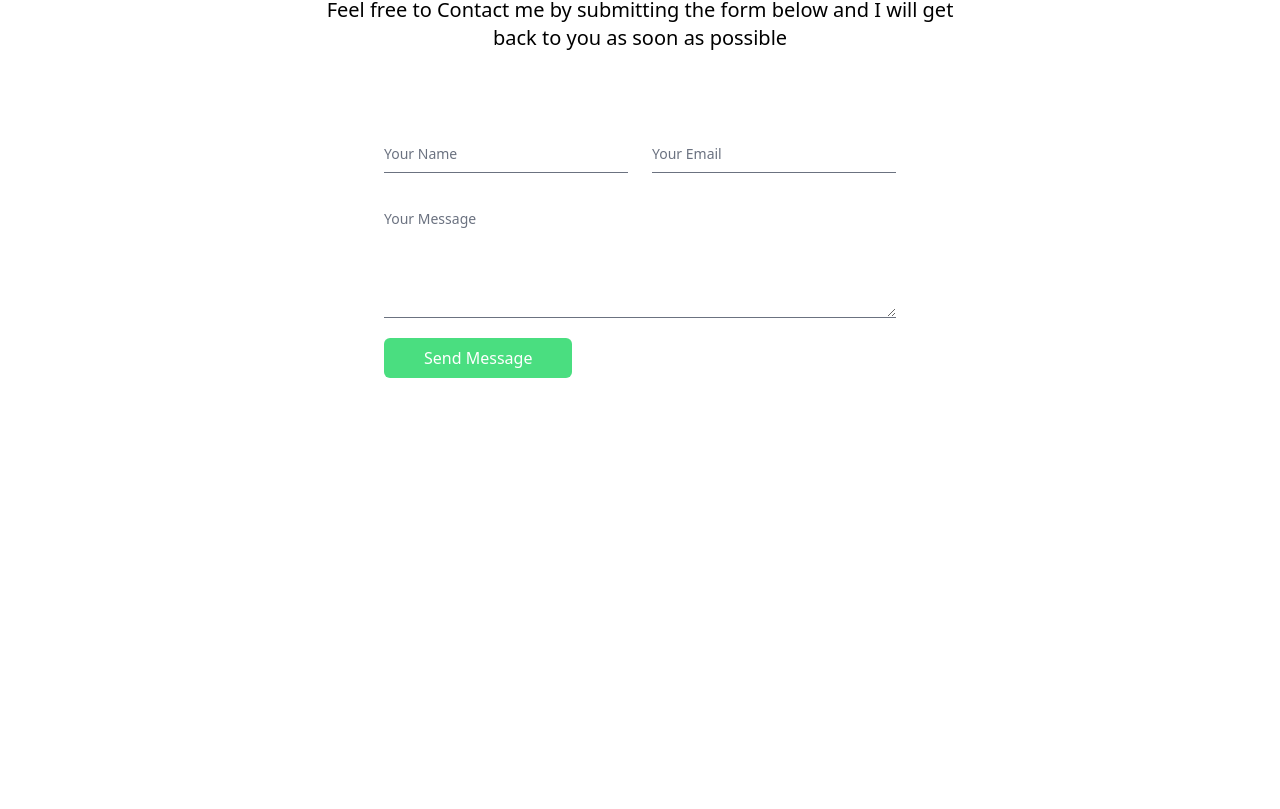
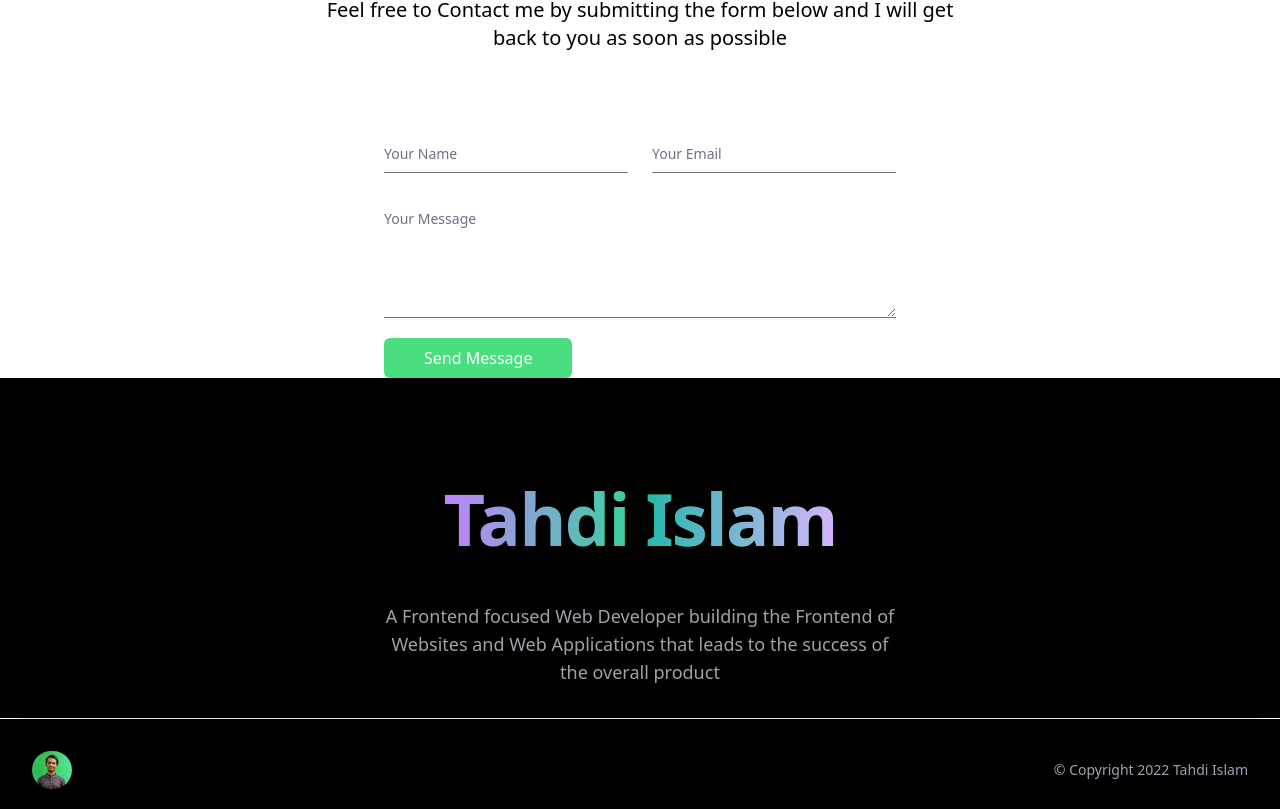
Before and after one commit to tahdiislam/portfolio, a React (Vite) app: page / in a window 1280 px wide. Shown: the part 3560-4369 px from the top of the page. Before the commit the page ends 3938 px from the top, so only its background shows below. Built offline with nearby package versions, Linux system fonts and the light colour scheme.

Commit message:
add footer

```diff
--- a/src/App.jsx
+++ b/src/App.jsx
@@ -1,5 +1,6 @@
 import About from "./Component/About/About";
 import Contact from "./Component/Contact/Contact";
+import Footers from "./Component/Footers/Footers";
 import Header from "./Component/Header/Header";
 import Home from "./Component/Home/Home";
 import Projects from "./Component/Projects/Projects";
@@ -12,6 +13,7 @@ function App() {
       <About />
       <Projects />
       <Contact />
+      <Footers />
     </div>
   );
 }
--- /dev/null
+++ b/src/Component/Footers/Footers.jsx
@@ -0,0 +1,47 @@
+import React from "react";
+import img from "../../assets/Tahdi-Islam.jpg";
+
+const Footers = () => {
+  return (
+    <div>
+      <section class="bg-black">
+        <div class="max-w-lg bg-black px-4 pt-24 py-8 mx-auto text-left md:max-w-none md:text-center">
+          <h1 class="text-3xl font-extrabold leading-10 tracking-tight text-left text-white text-center sm:leading-none md:text-6xl text-4xl lg:text-7xl">
+            <span class=" mt-2 bg-clip-text text-transparent bg-gradient-to-r from-purple-400 via-emerald-400 to-green-500 md:inline-block">
+              {" "}
+              Tahdi
+              <span class="bg-clip-text text-transparent bg-gradient-to-r from-teal-500 via-cyon-400 to-purple-300">
+                {" "}
+                Islam
+              </span>{" "}
+            </span>
+          </h1>
+          <div class="mx-auto rounded-lg font-black mt-5 text-zinc-400 md:mt-12 md:max-w-lg text-center lg:text-lg">
+            <p className="font-medium">
+              A Frontend focused Web Developer building the Frontend of Websites
+              and Web Applications that leads to the success of the overall
+              product
+            </p>
+          </div>
+        </div>
+      </section>
+
+      <hr class="text-white mx-5" />
+      <footer class="bg-black pb-5">
+        <div class="max-w-screen-xl px-4 pt-8 mx-auto sm:px-6 lg:px-8">
+          <div class="sm:flex sm:items-center sm:justify-between">
+            <div class="flex justify-center text-teal-300 sm:justify-start">
+              <img class="rounded-full" src={img} width="40" height="40" />
+            </div>
+
+            <p class="mt-4 text-sm text-center text-gray-400 lg:text-right lg:mt-0">
+              © Copyright 2022 Tahdi Islam
+            </p>
+          </div>
+        </div>
+      </footer>
+    </div>
+  );
+};
+
+export default Footers;
```
